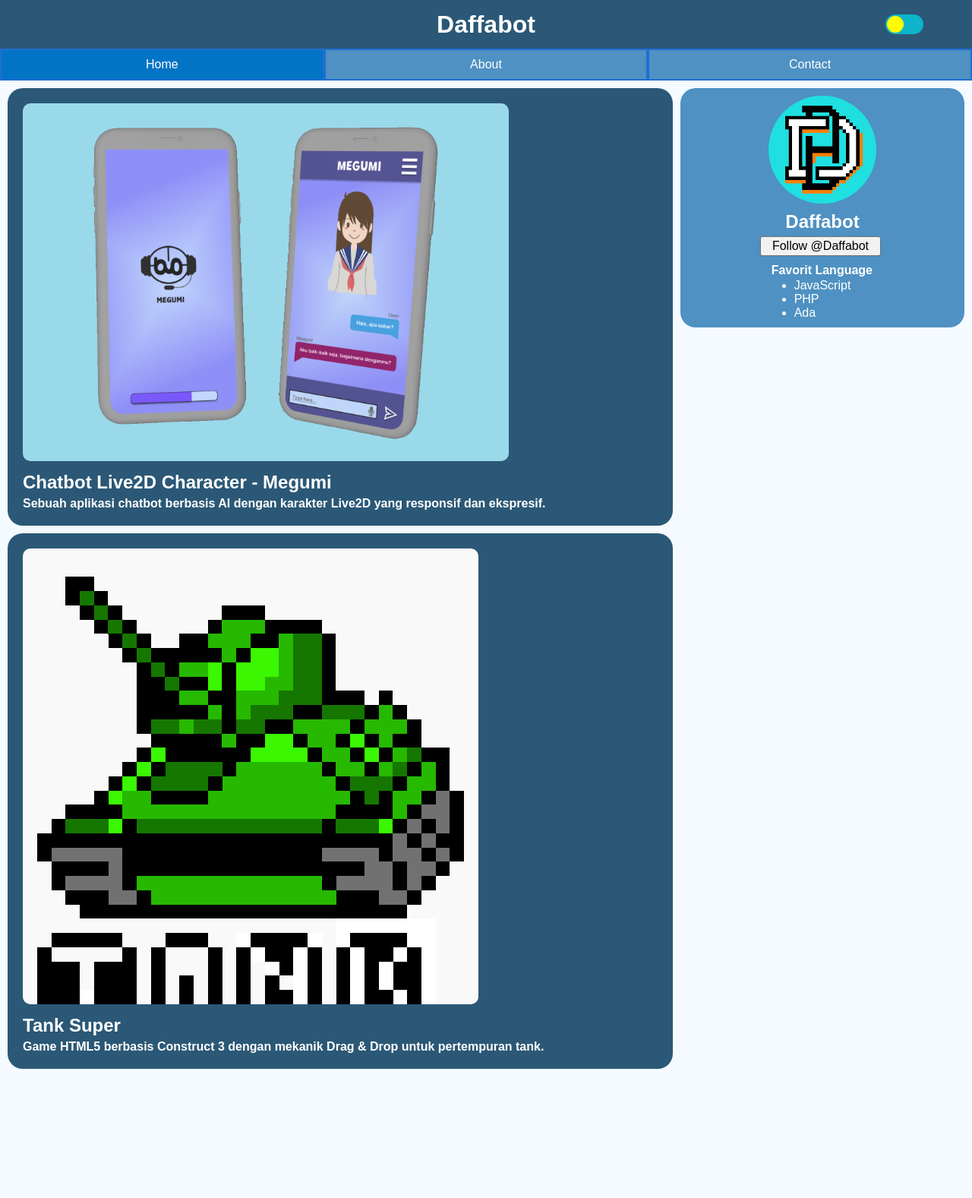
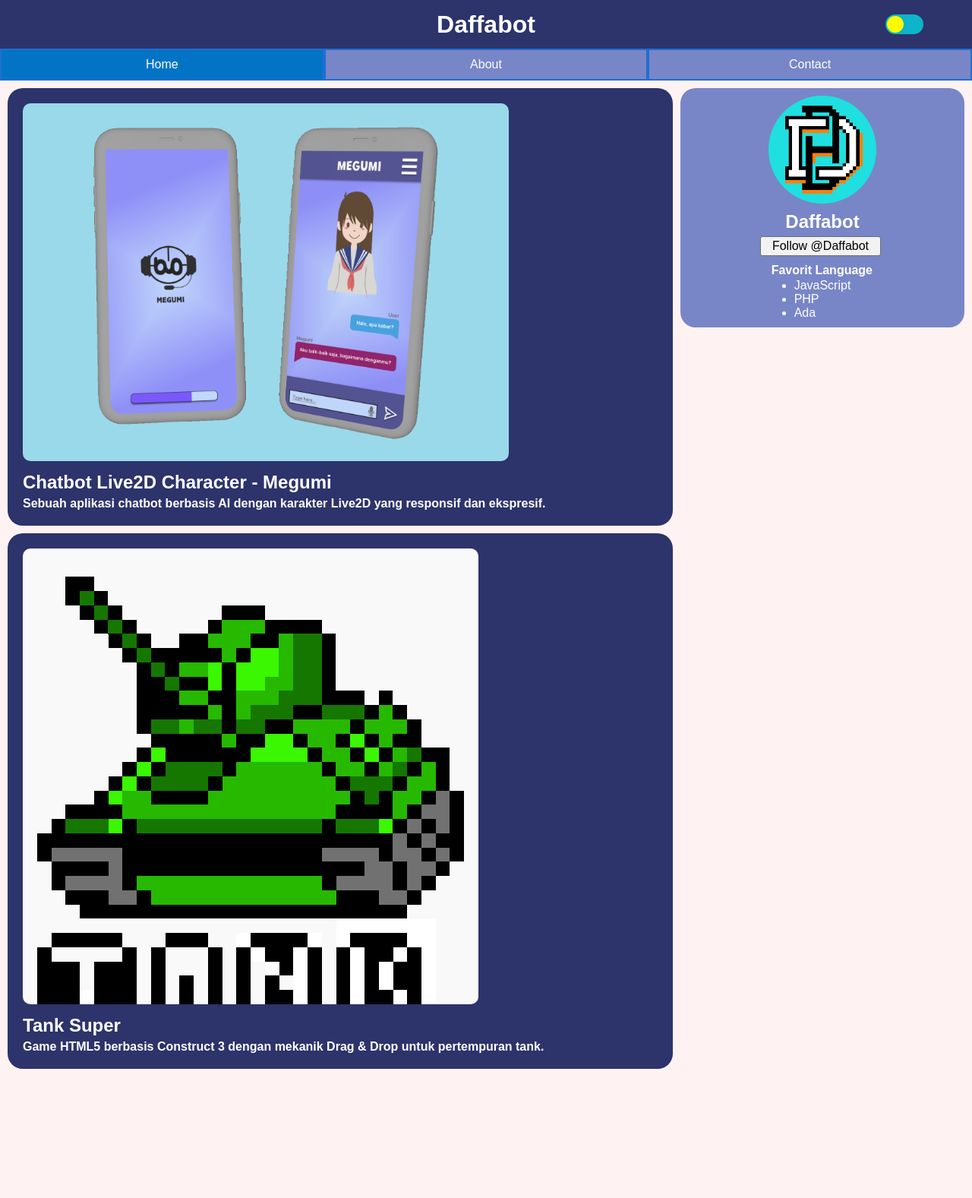
Before and after one commit to Daffabot/Daffabot.github.io, a PHP site: page / in a window 1280 px wide. Shown: the whole page at 76% size. Run offline with PHP 8.4, Linux system fonts and the light colour scheme.

Commit message:
Fix Color

```diff
--- a/assets/css/style.css
+++ b/assets/css/style.css
@@ -1,9 +1,9 @@
 /* Settingan Awal */
 [data-theme="light"] {
-  --primary-color: #2b5876;
-  --secondary-color: #4e91c2;
+  --primary-color: #2D336B;
+  --secondary-color: #7886C7;
   --thrid-color: #0db4ca;
-  --fourth-color: #f4faff;
+  --fourth-color: #FFF2F2;
   --fifth-color: #206ed3;
   --six-color: #0374c5;
   --seven-color: #00ffea;
@@ -103,6 +103,7 @@ header {
   justify-content: center;
   align-items: center;
   z-index: 10;
+  transition: all 0.5s ease;
 }
 
 #top {
@@ -356,7 +357,7 @@ article img {
 }
 
 .profile {
-    max-width: 25% !important;
+  max-width: 25% !important;
 }
 
 article h1 {
```
